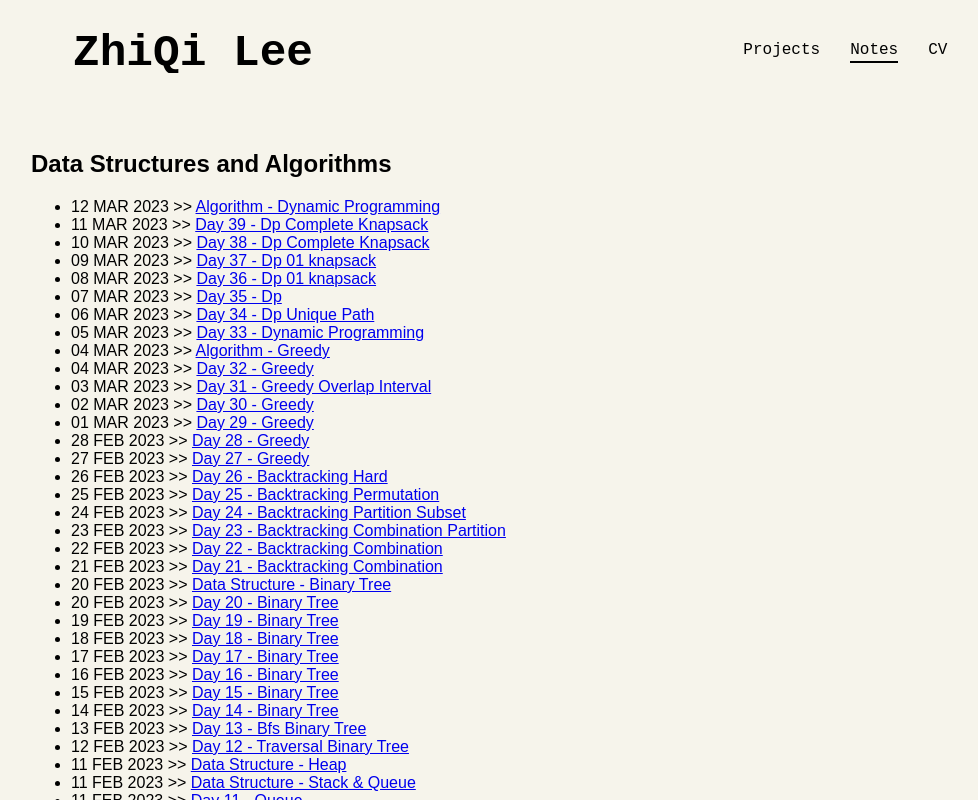
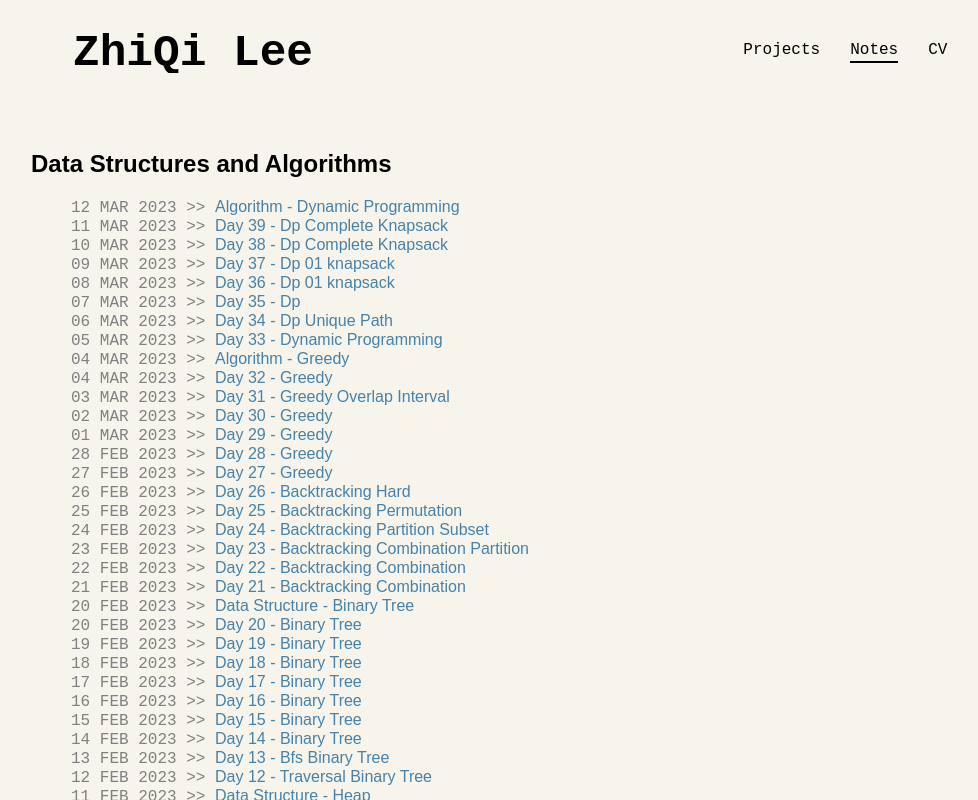
Before and after one commit to abc12345d/abc12345d.github.io, a React (Vite) app: page /notes in a window 1280 px wide. Shown: the top 800 px of the page, without its empty margins (135-1113 px from the left). Built offline with nearby package versions, Linux system fonts and the light colour scheme.

Commit message:
correct typo

```diff
--- a/src/pages/Notes.css
+++ b/src/pages/Notes.css
@@ -1,16 +1,14 @@
-#NotesContainer section{
+.NotesContainer section{
     font-family:sans-serif;
 }
-#NotesContainer section li{
+.NotesContainer section li{
     list-style-type: none;
 }
-
-#NotesContainer section a{
+.NotesContainer section a{
     text-decoration: none;
     color: #4682A9;
 }
-
-#NotesContainer section span{
+.NotesContainer section span{
     color: grey;
     font-family: monospace,sans-serif
 }
```
